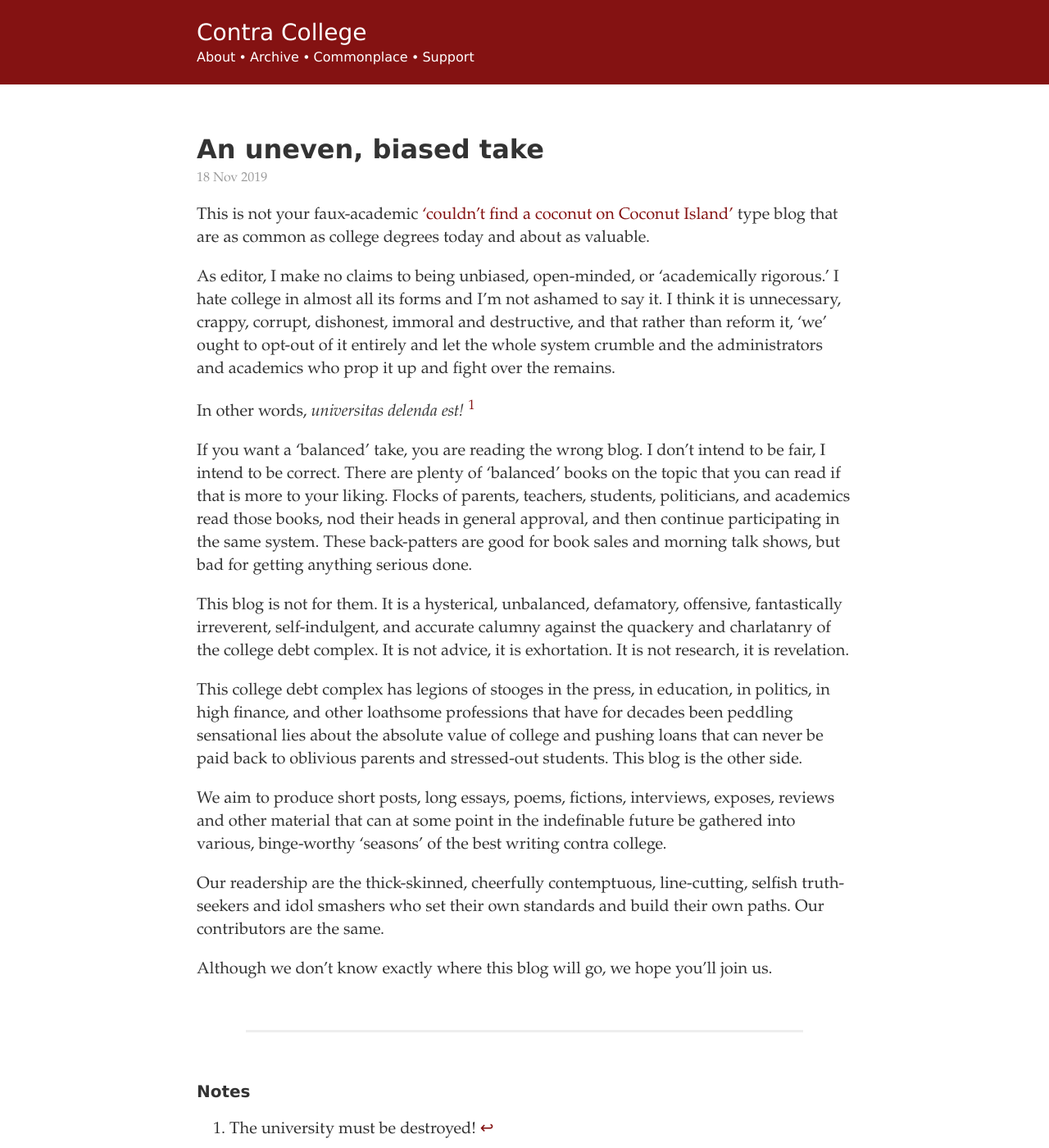
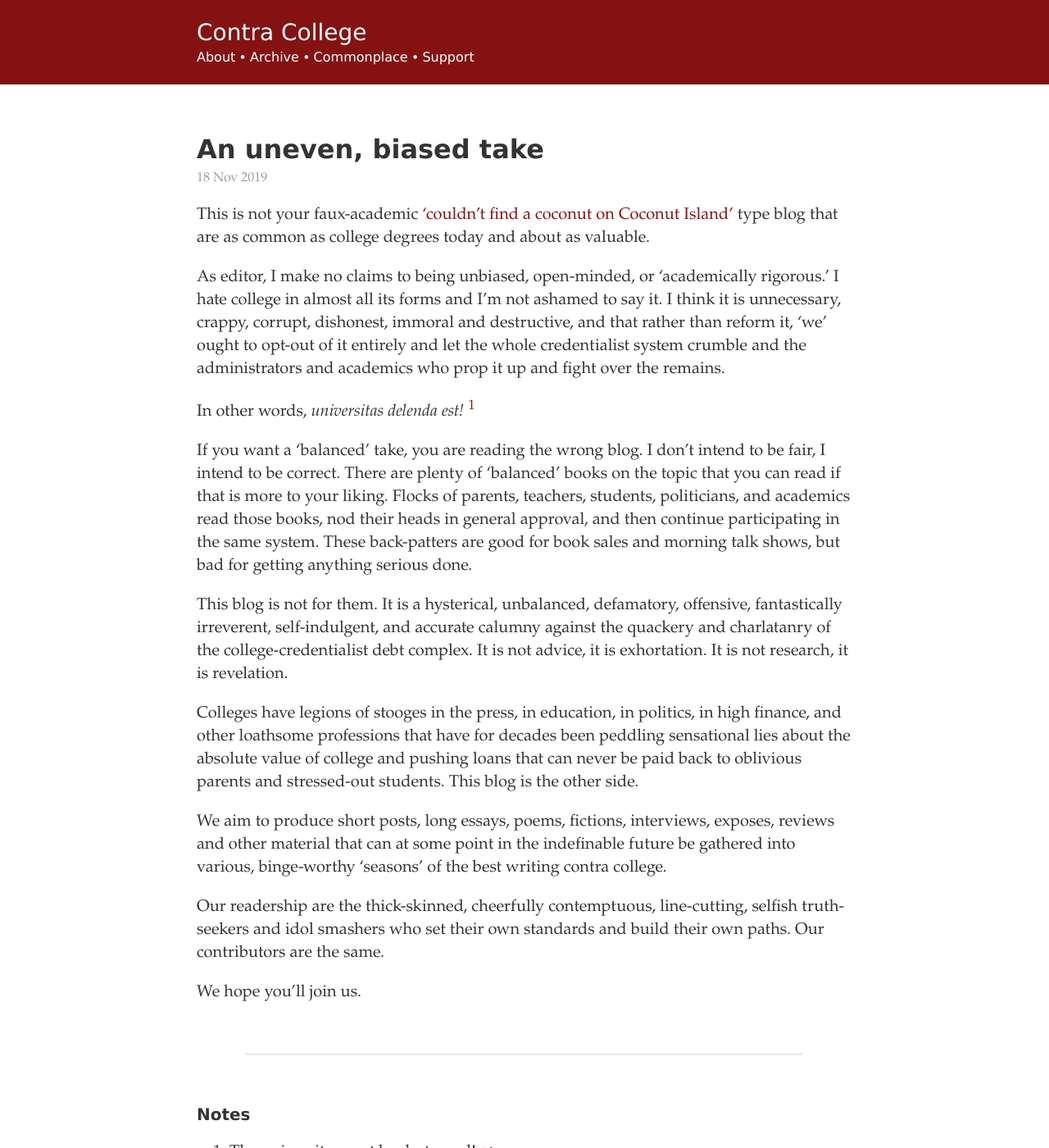
Before and after one commit to derykmakgill/nsi, a Jekyll site: the page built from _posts/2019-11-18-hello.md, in a window 1280 px wide and 1400 px high. Shown: the whole window at 82% size. Built offline with Jekyll 4.4.1, drawn with Linux system fonts in a browser that asks for light colours.

Commit message:
Update 2019-11-18-hello.md

```diff
--- a/_posts/2019-11-18-hello.md
+++ b/_posts/2019-11-18-hello.md
@@ -5,21 +5,21 @@
 
 This is not your faux-academic ['couldn't find a coconut on Coconut Island'](https://medium.com/incerto/the-intellectual-yet-idiot-13211e2d0577) type blog that are as common as college degrees today and about as valuable.
 
-As editor, I make no claims to being unbiased, open-minded, or 'academically rigorous.' I hate college in almost all its forms and I'm not ashamed to say it. I think it is unnecessary, crappy, corrupt, dishonest, immoral and destructive, and that rather than reform it, 'we' ought to opt-out of it entirely and let the whole system crumble and the administrators and academics who prop it up and fight over the remains.
+As editor, I make no claims to being unbiased, open-minded, or 'academically rigorous.' I hate college in almost all its forms and I'm not ashamed to say it. I think it is unnecessary, crappy, corrupt, dishonest, immoral and destructive, and that rather than reform it, 'we' ought to opt-out of it entirely and let the whole credentialist system crumble and the administrators and academics who prop it up and fight over the remains.
 
 In other words, *universitas delenda est!* [^1]
 
 If you want a 'balanced' take, you are reading the wrong blog. I don't intend to be fair, I intend to be correct. There are plenty of 'balanced' books on the topic that you can read if that is more to your liking. Flocks of parents, teachers, students, politicians, and academics read those books, nod their heads in general approval, and then continue participating in the same system. These back-patters are good for book sales and morning talk shows, but bad for getting anything serious done.
 
-This blog is not for them. It is a hysterical, unbalanced, defamatory, offensive, fantastically irreverent, self-indulgent, and accurate calumny against the quackery and charlatanry of the college debt complex. It is not advice, it is exhortation. It is not research, it is revelation.
+This blog is not for them. It is a hysterical, unbalanced, defamatory, offensive, fantastically irreverent, self-indulgent, and accurate calumny against the quackery and charlatanry of the college-credentialist debt complex. It is not advice, it is exhortation. It is not research, it is revelation.
 
-This college debt complex has legions of stooges in the press, in education, in politics, in high finance, and other loathsome professions that have for decades been peddling sensational lies about the absolute value of college and pushing loans that can never be paid back to oblivious parents and stressed-out students. This blog is the other side.
+Colleges have legions of stooges in the press, in education, in politics, in high finance, and other loathsome professions that have for decades been peddling sensational lies about the absolute value of college and pushing loans that can never be paid back to oblivious parents and stressed-out students. This blog is the other side.
 
 We aim to produce short posts, long essays, poems, fictions, interviews, exposes, reviews and other material that can at some point in the indefinable future be gathered into various, binge-worthy 'seasons' of the best writing contra college.
 
 Our readership are the thick-skinned, cheerfully contemptuous, line-cutting, selfish truth-seekers and idol smashers who set their own standards and build their own paths. Our contributors are the same.
 
-Although we don't know exactly where this blog will go, we hope you'll join us.
+We hope you'll join us.
 
 <hr>
 
```
